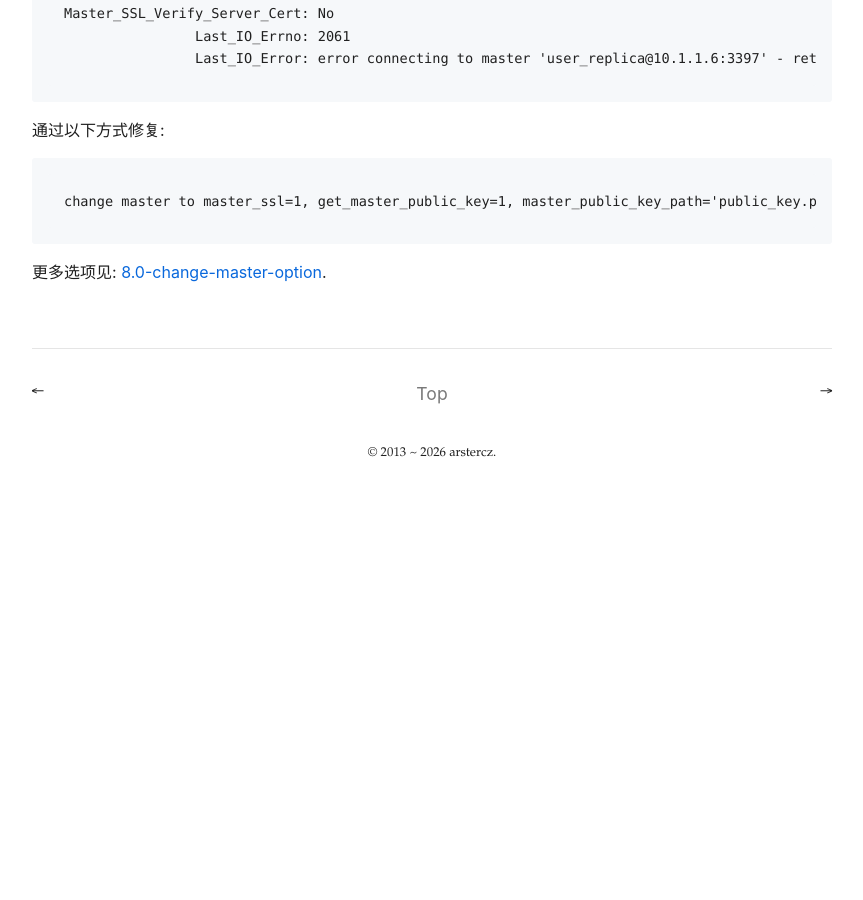
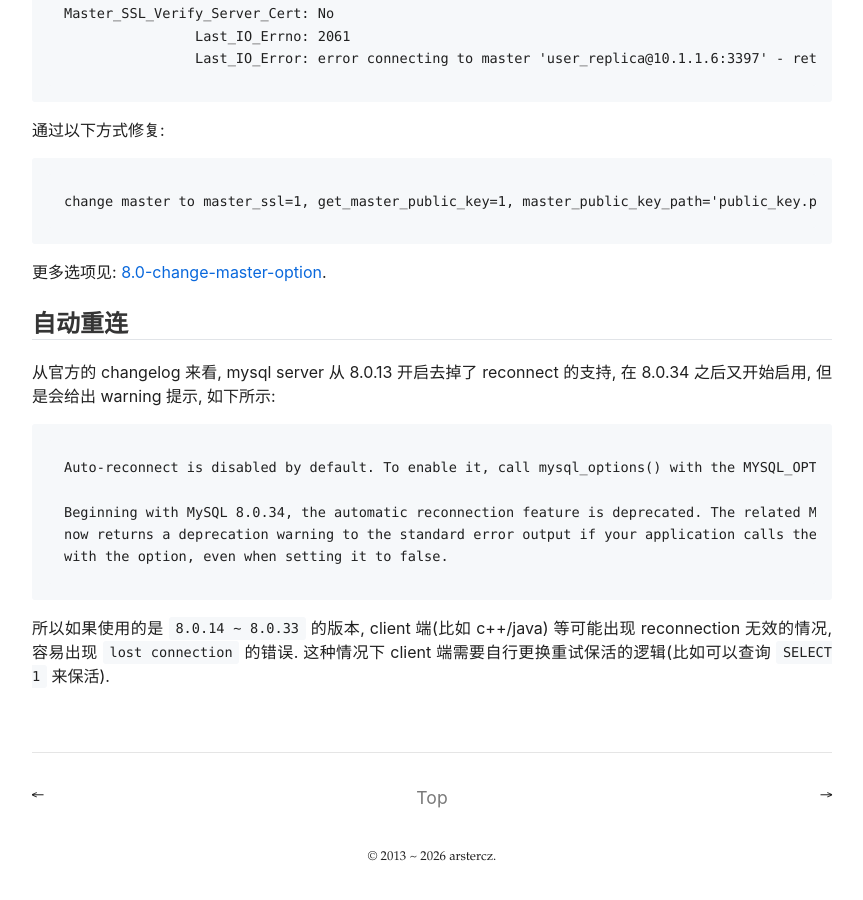
Before and after one commit to arstercz/arstercz.github.io, a Jekyll site: the page built from _posts/2020-04-22-overview-mysql8.0-changes.md, in a window 1280 px wide and 900 px high, scrolled down 6687 px. Shown: the whole window, without its empty margins (208-1071 px from the left). Built offline with Jekyll 4.4.1, drawn with Linux system fonts in a browser that asks for light colours; comment, search, counter and statistics services are not loaded; before the commit the page ends 7183 px from its top, so only the background shows below that.

Commit message:
add mysql 8.0 reconnection note

````diff
--- a/_posts/2020-04-22-overview-mysql8.0-changes.md
+++ b/_posts/2020-04-22-overview-mysql8.0-changes.md
@@ -265,3 +265,16 @@
 ```
 
 更多选项见: [8.0-change-master-option](https://docs.oracle.com/cd/E17952_01/mysql-8.0-en/change-master-to.html).
+
+## 自动重连
+
+从官方的 changelog 来看, mysql server 从 8.0.13 开启去掉了 reconnect 的支持, 在 8.0.34 之后又开始启用, 但是会给出 warning 提示, 如下所示:
+```
+Auto-reconnect is disabled by default. To enable it, call mysql_options() with the MYSQL_OPT_RECONNECT option (deprecated as of MySQL 8.0.13).
+
+Beginning with MySQL 8.0.34, the automatic reconnection feature is deprecated. The related MYSQL_OPT_RECONNECT option is still available but
+now returns a deprecation warning to the standard error output if your application calls the mysql_get_option() or mysql_options() function
+with the option, even when setting it to false.
+```
+
+所以如果使用的是 `8.0.14 ~ 8.0.33` 的版本, client 端(比如 c++/java) 等可能出现 reconnection 无效的情况, 容易出现 `lost connection` 的错误. 这种情况下 client 端需要自行更换重试保活的逻辑(比如可以查询 `SELECT 1` 来保活).
````
